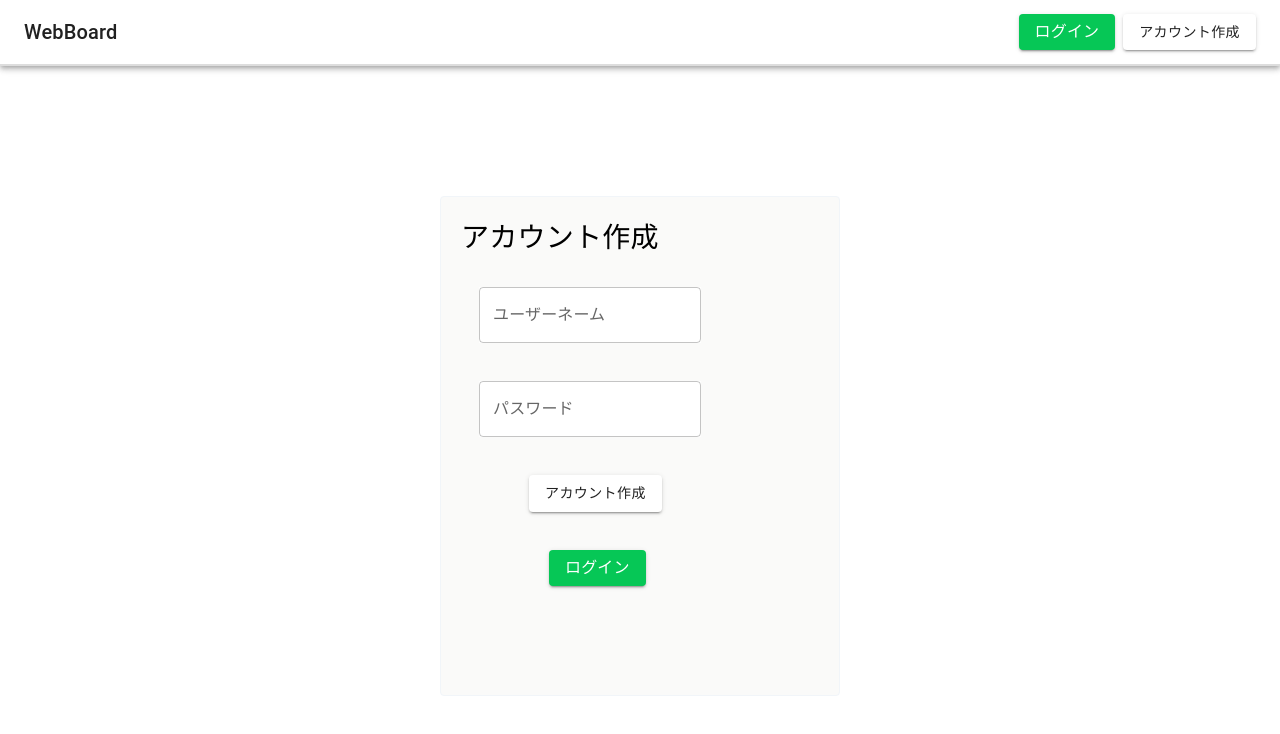
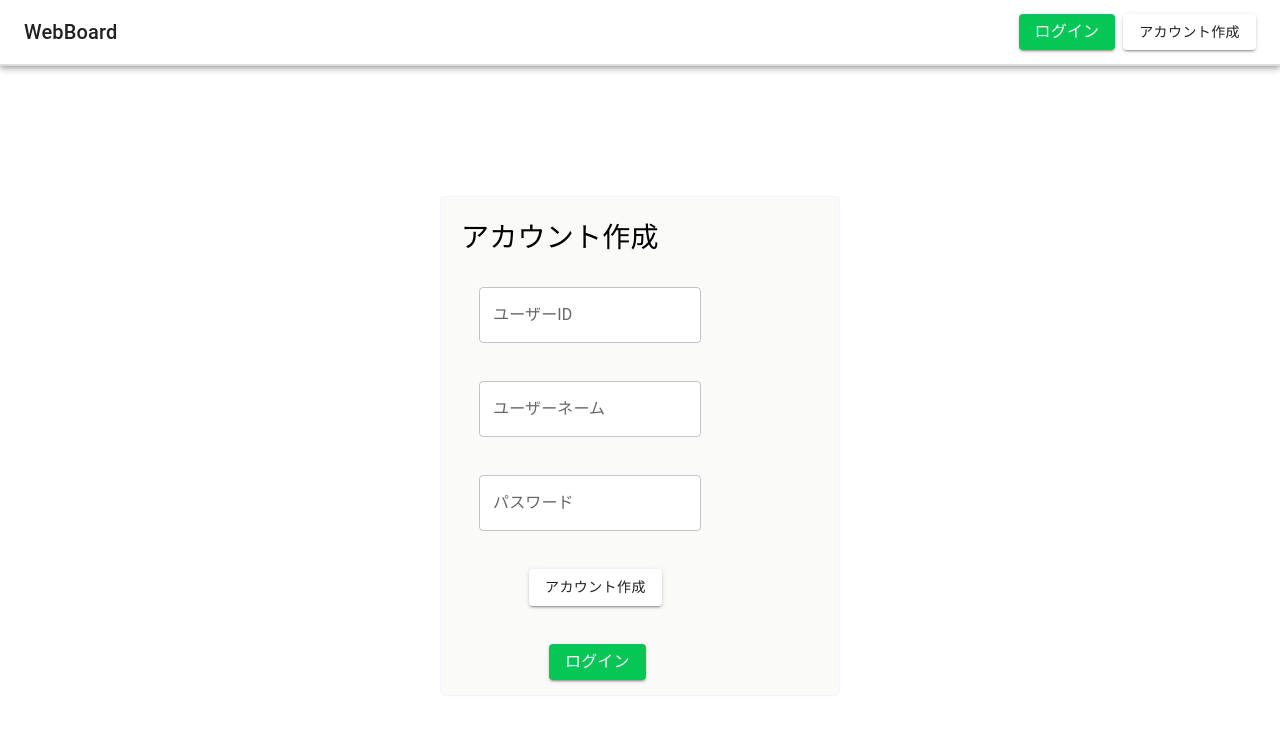
Before and after one commit to naka520/hazimete_mosafrontend, a React (Create React App) app: page /Administrator/Signup in a window 1280 px wide. Shown: the top 734 px of the page. Built offline with nearby package versions, Linux system fonts and the light colour scheme.

Commit message:
[fix] サインアップエラー修正

```diff
--- a/src/Administrator/Signup.tsx
+++ b/src/Administrator/Signup.tsx
@@ -51,6 +51,7 @@ interface LoginResponse {
 // }
 
 interface SignupRequest {
+  user_id:string;
   username: string;
   password: string;
   line_user_uuid?: string;
@@ -67,15 +68,22 @@ interface SignupRequest {
 const AdministratorSignup: React.FC = () => {
   const [username, setUsername] = useState<string>("");
   const [password, setPassword] = useState<string>("");
+  const [userid, setuserid] = useState<string>("");
+  const [lineuseruuid, setlineuseruuid] = useState<string>("");
   const navigate = useNavigate();
 
   const endpointUrl =
     "https://mosa-cup-backend.azurewebsites.net/api/v1/signup";
   const handleCheck = async () => {
+    if (!userid || !username || !password) {
+      console.error("All fields are required");
+      return;
+    }
     const requestData: SignupRequest = {
+      user_id: userid,
       username: username,
       password: password,
-      line_user_uuid: undefined,
+      line_user_uuid: "",
     };
 
     try {
@@ -87,6 +95,7 @@ const AdministratorSignup: React.FC = () => {
       navigate("/Administrator/Login");
     } catch (error) {
       console.error("Error:", error);
+
     }
   };
 
@@ -123,7 +132,19 @@ const AdministratorSignup: React.FC = () => {
             noValidate
             autoComplete="off"
           >
-            <Box sx={{ paddingLeft: "30px" }}>
+            <Box sx={{ paddingLeft: "30px"}}>
+              <TextField
+                id="outlined-basic"
+                label="ユーザーID"
+                variant="outlined"
+                className="bg-white"
+                value={userid}
+                onChange={(e) => {
+                  setuserid(e.target.value);
+                }}
+              />
+            </Box>
+            <Box sx={{ paddingLeft: "30px", paddingTop: "30px" }}>
               <TextField
                 id="outlined-basic"
                 label="ユーザーネーム"
@@ -149,6 +170,7 @@ const AdministratorSignup: React.FC = () => {
                 }}
               />
             </Box>
+
             <ThemeProvider theme={theme}>
               <Box sx={{ paddingLeft: "80px", paddingTop: "30px" }}>
                 <Button variant="contained" onClick={handleCheck}>
```
